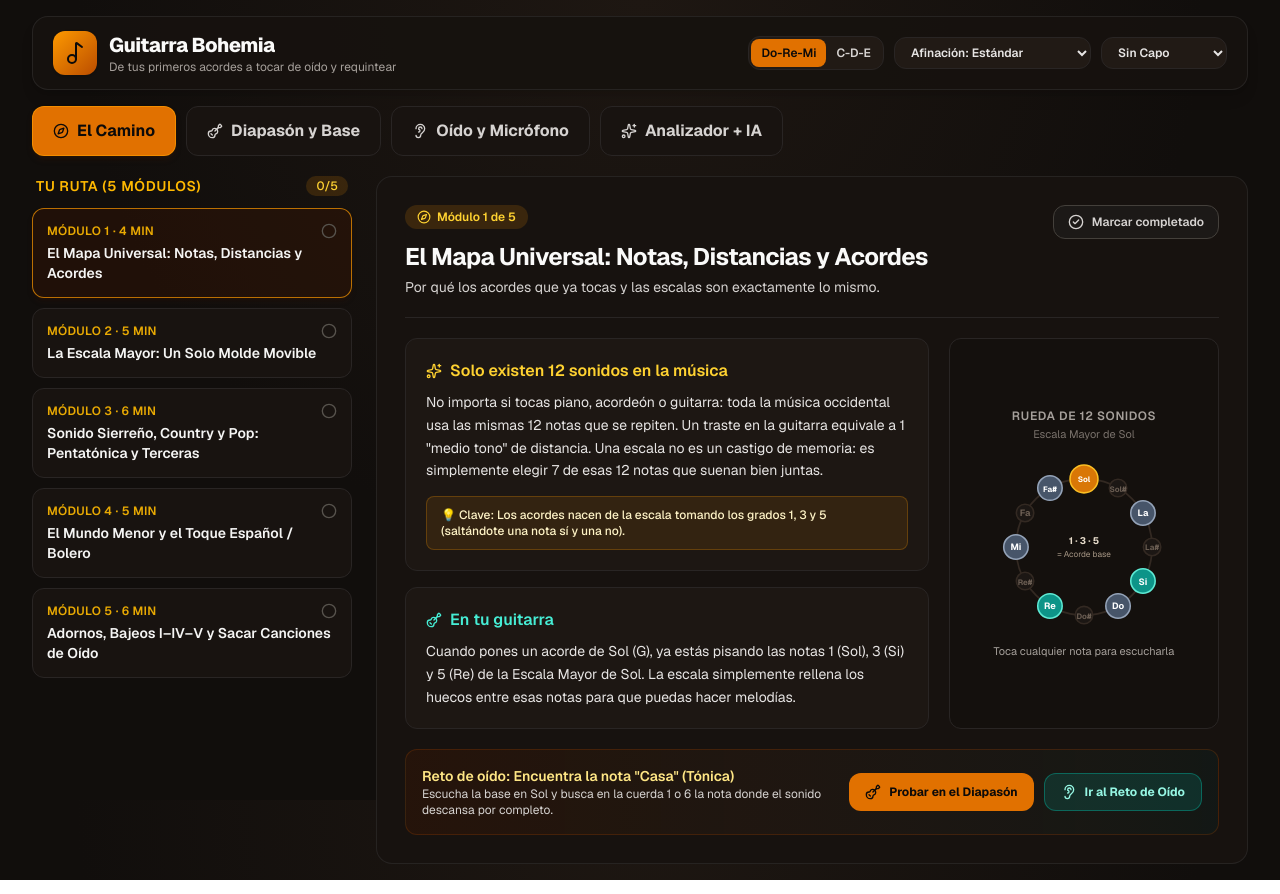
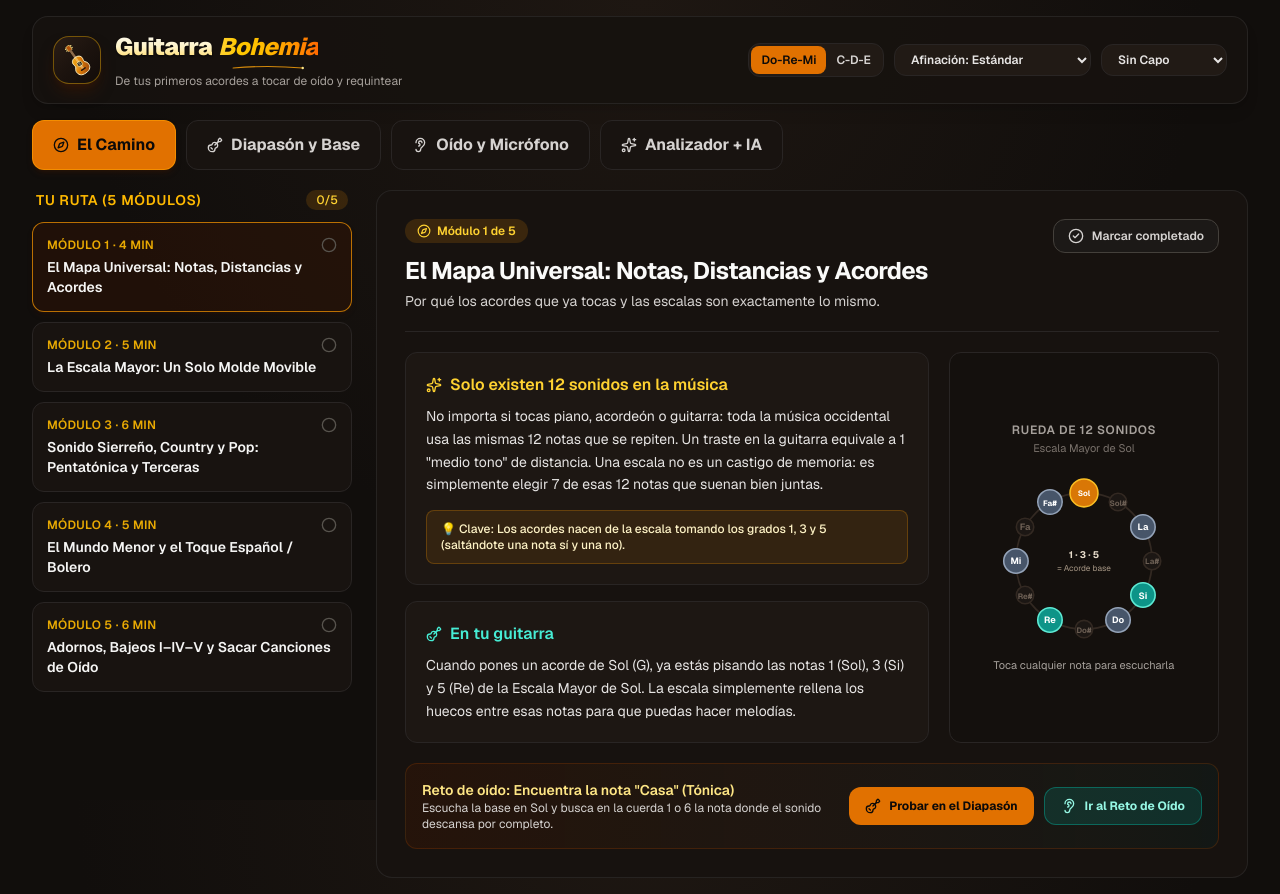
Before and after one commit to horaceheights/guitarra-bohemia, a Next.js app: page / in a window 1280 px wide. Built offline with nearby package versions, Linux system fonts and the light colour scheme.

Commit message:
Add custom Guitarra Bohemia guitar logo and word art

```diff
--- a/src/components/BohemiaApp.tsx
+++ b/src/components/BohemiaApp.tsx
@@ -1,8 +1,8 @@
 'use client';
 
 import React, { useEffect, useState } from 'react';
-import { Compass, Ear, Guitar, Music2, Sparkles } from 'lucide-react';
-import { APP_CONFIG } from '@/lib/config';
+import { Compass, Ear, Guitar, Sparkles } from 'lucide-react';
+import { BohemiaLogo } from './BohemiaLogo';
 import {
   formatProgressionNotation,
   shouldUseFlats,
@@ -68,17 +68,7 @@ export function BohemiaApp() {
     <div className="mx-auto flex w-full max-w-7xl flex-1 flex-col px-3 py-3 sm:px-6 sm:py-4 lg:px-8">
       {/* Studio Top Bar */}
       <header className="mb-3 sm:mb-4 flex flex-col gap-2.5 sm:gap-3 rounded-2xl border border-stone-800/90 bg-[#17120f]/95 px-4 py-3 sm:px-5 sm:py-3.5 shadow-lg sm:flex-row sm:items-center sm:justify-between">
-        <div className="flex items-center gap-3">
-          <div className="flex h-11 w-11 items-center justify-center rounded-xl bg-gradient-to-br from-amber-500 to-amber-700 text-stone-950 shadow">
-            <Music2 className="h-6 w-6" />
-          </div>
-          <div>
-            <h1 className="text-lg font-extrabold tracking-tight text-stone-50 sm:text-xl">
-              {APP_CONFIG.name}
-            </h1>
-            <p className="text-xs text-stone-400">{APP_CONFIG.tagline}</p>
-          </div>
-        </div>
+        <BohemiaLogo />
 
         {/* Global Guitar Controls: Notation, Tuning, Capo */}
         <div className="flex flex-wrap items-center gap-2.5">
--- /dev/null
+++ b/src/components/BohemiaLogo.tsx
@@ -0,0 +1,122 @@
+'use client';
+
+import React from 'react';
+import { APP_CONFIG } from '@/lib/config';
+
+export function BohemiaLogo() {
+  return (
+    <div className="flex items-center gap-3.5">
+      {/* Custom Acoustic Guitar Emblem */}
+      <div className="relative flex h-12 w-12 shrink-0 items-center justify-center rounded-2xl border border-amber-400/40 bg-gradient-to-br from-[#2a1d15] via-[#1c130e] to-[#120c09] shadow-lg shadow-amber-950/50">
+        <svg
+          viewBox="0 0 64 64"
+          className="h-10 w-10"
+          role="img"
+          aria-label="Logo de Guitarra Bohemia"
+        >
+          <defs>
+            <linearGradient id="guitarWood" x1="0" y1="0" x2="1" y2="1">
+              <stop offset="0%" stopColor="#fbbf24" />
+              <stop offset="50%" stopColor="#d97706" />
+              <stop offset="100%" stopColor="#92400e" />
+            </linearGradient>
+            <linearGradient id="guitarHighlight" x1="0" y1="0" x2="0" y2="1">
+              <stop offset="0%" stopColor="#fef3c7" stopOpacity="0.65" />
+              <stop offset="100%" stopColor="#f59e0b" stopOpacity="0" />
+            </linearGradient>
+          </defs>
+
+          {/* Tilted Acoustic Guitar Silhouette */}
+          <g transform="translate(32 32) rotate(-35) translate(-32 -32)">
+            {/* Headstock */}
+            <rect
+              x="28.5"
+              y="5"
+              width="7"
+              height="9"
+              rx="2"
+              fill="#b45309"
+              stroke="#fde68a"
+              strokeWidth="1"
+            />
+            {/* Tuning pegs */}
+            <circle cx="27" cy="7.5" r="1.1" fill="#fde68a" />
+            <circle cx="27" cy="11" r="1.1" fill="#fde68a" />
+            <circle cx="37" cy="7.5" r="1.1" fill="#fde68a" />
+            <circle cx="37" cy="11" r="1.1" fill="#fde68a" />
+
+            {/* Neck / Fretboard */}
+            <rect x="29.8" y="13" width="4.4" height="17" rx="1" fill="#451a03" />
+
+            {/* Guitar Body (upper + lower bout) */}
+            <path
+              d="M 32 27
+                 C 25 27, 22 31.5, 23.5 36.5
+                 C 24.4 39.2, 24 40.5, 21.8 43
+                 C 18.8 46.5, 20 54.5, 26.5 56.5
+                 C 29.8 57.5, 34.2 57.5, 37.5 56.5
+                 C 44 54.5, 45.2 46.5, 42.2 43
+                 C 40 40.5, 39.6 39.2, 40.5 36.5
+                 C 42 31.5, 39 27, 32 27 Z"
+              fill="url(#guitarWood)"
+              stroke="#fef3c7"
+              strokeWidth="1.4"
+            />
+
+            {/* Subtle top sheen */}
+            <ellipse cx="29" cy="46" rx="6" ry="7" fill="url(#guitarHighlight)" opacity="0.35" />
+
+            {/* Soundhole + Rosette */}
+            <circle
+              cx="32"
+              cy="39.5"
+              r="4.2"
+              fill="#1c120d"
+              stroke="#fde68a"
+              strokeWidth="1.2"
+            />
+
+            {/* Bridge */}
+            <rect x="27.5" y="48.5" width="9" height="2.4" rx="1" fill="#29170e" />
+
+            {/* Strings */}
+            <line x1="30.8" y1="13" x2="30.8" y2="48.5" stroke="#fef3c7" strokeWidth="0.65" opacity="0.85" />
+            <line x1="32" y1="13" x2="32" y2="48.5" stroke="#fef3c7" strokeWidth="0.65" opacity="0.85" />
+            <line x1="33.2" y1="13" x2="33.2" y2="48.5" stroke="#fef3c7" strokeWidth="0.65" opacity="0.85" />
+          </g>
+        </svg>
+      </div>
+
+      {/* Word Art Title + Tagline */}
+      <div className="leading-none">
+        <h1 className="flex items-baseline gap-1.5 text-xl sm:text-2xl tracking-tight">
+          <span className="bg-gradient-to-b from-stone-50 via-amber-100 to-amber-300 bg-clip-text font-black text-transparent drop-shadow-[0_1px_1px_rgba(0,0,0,0.8)]">
+            Guitarra
+          </span>
+          <span className="relative inline-block bg-gradient-to-r from-amber-300 via-amber-400 to-orange-500 bg-clip-text font-extrabold italic text-transparent">
+            Bohemia
+            {/* Subtle guitar-string flourish underline */}
+            <svg
+              viewBox="0 0 120 10"
+              className="mt-0.5 block h-1.5 w-full overflow-visible"
+              aria-hidden="true"
+            >
+              <path
+                d="M 2 5 Q 60 0 118 5"
+                fill="none"
+                stroke="#f59e0b"
+                strokeWidth="2"
+                strokeLinecap="round"
+                opacity="0.85"
+              />
+              <circle cx="118" cy="5" r="2" fill="#fde68a" />
+            </svg>
+          </span>
+        </h1>
+        <p className="mt-0.5 text-[11px] sm:text-xs text-stone-400">
+          {APP_CONFIG.tagline}
+        </p>
+      </div>
+    </div>
+  );
+}
```
Also changed, not shown: 1 other file (tests, documents, lock files or other folders).
